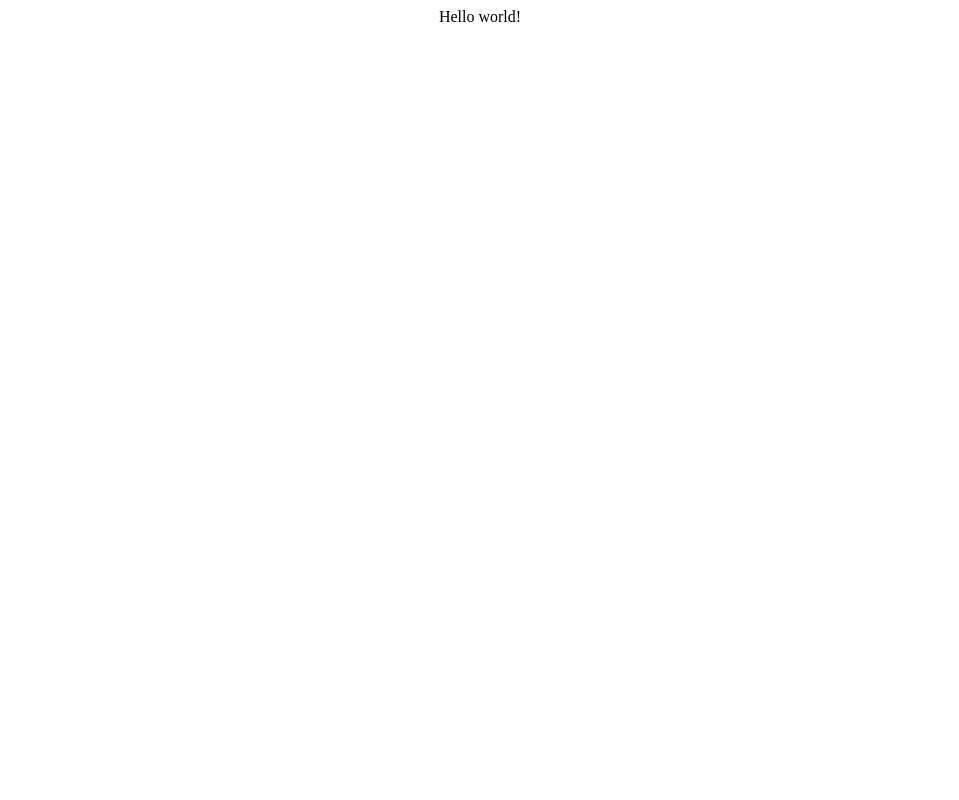
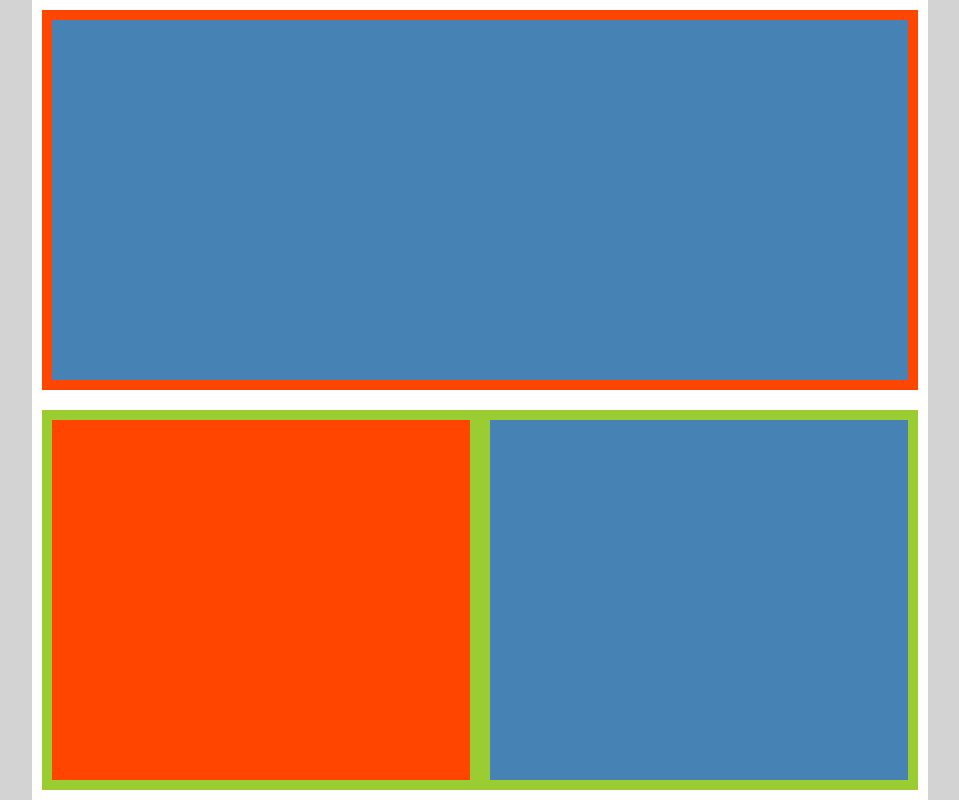
Before and after one commit to valyakin/vue-baseproject, a Vue app: page /#/ in a window 1280 px wide. Shown: the whole page, without its empty margins (160-1119 px from the left). Built offline with nearby package versions, Linux system fonts and the light colour scheme.

Commit message:
Эксперименты с версткой

```diff
--- a/src/App.vue
+++ b/src/App.vue
@@ -11,4 +11,5 @@ export default {
 </script>
 
 <style>
+body { margin: 0px; }
 </style>
--- a/src/pages/Public/Public.css
+++ b/src/pages/Public/Public.css
@@ -1,5 +1,36 @@
-.hw {
+body {
+  background-color: lightgrey;
+  height: 100vh;
+
+}
+
+.page {
+  background-color: white;
+  margin: auto;
+  width: 70vw;
+  height: 100vh;
   display: flex;
-  justify-content: center;
-  align-items: center;
+  flex-direction: column;
 }
+
+.red {
+  background-color: orangered;
+}
+
+.blue {
+  background-color: steelblue;
+}
+
+.green {
+  background-color: yellowgreen;
+}
+
+.page div {
+  flex: 1;
+  margin: 10px;
+}
+
+.box {
+  display: flex;
+  flex-direction: row;
+}
--- a/src/pages/Public/Public.htm
+++ b/src/pages/Public/Public.htm
@@ -1,3 +1,9 @@
-<div class="hw">
-  <span>Hello world!</span>
+<div class="page">
+  <div class="red box">
+    <div class="blue"></div>
+  </div>
+  <div class="green box">
+    <div class="red"></div>
+    <div class="blue"></div>
+  </div>
 </div>
```
